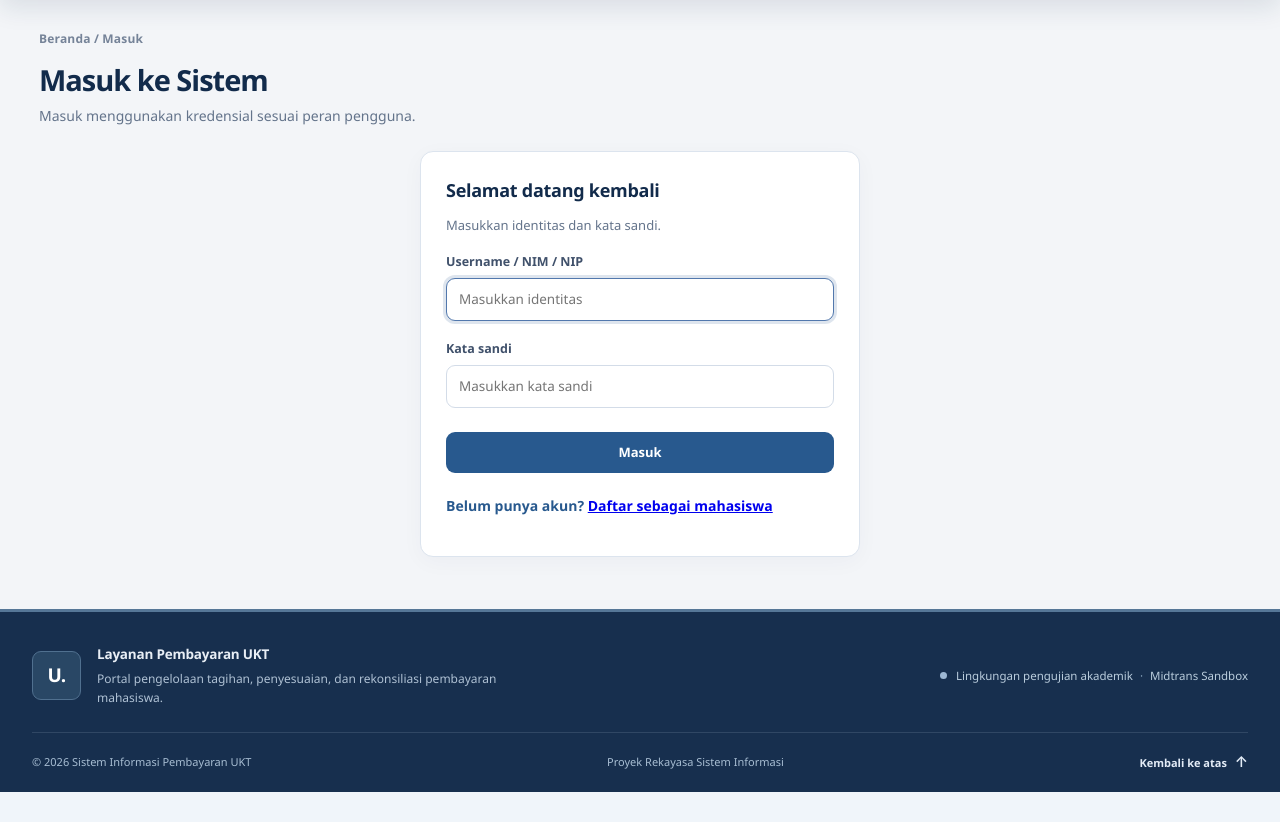
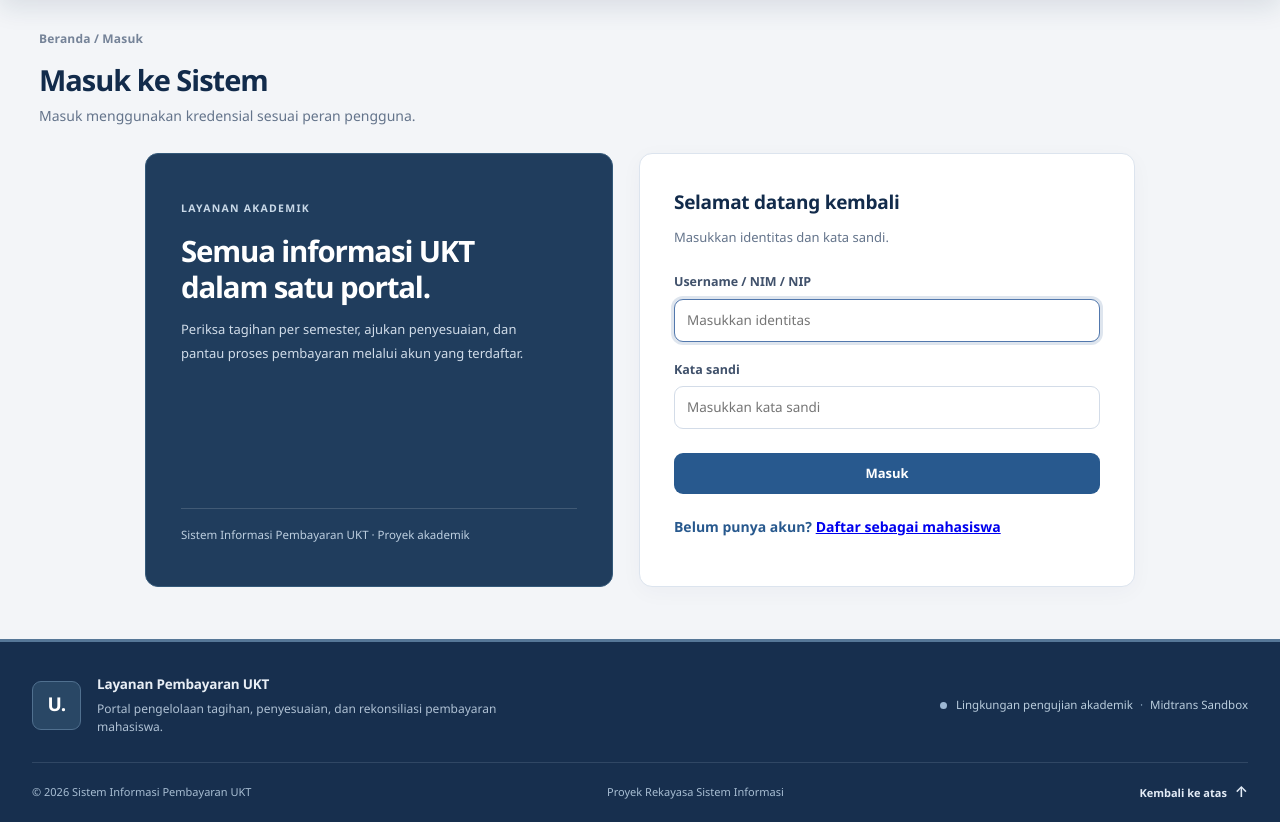
Before and after one commit to just-irvy/sistem-ukt, a Laravel app: page /login in a window 1280 px wide. Shown: the part 83-905 px from the top of the page. Before the commit the page ends 875 px from the top, so only its background shows below. Run offline with Laravel 12, Linux system fonts and the light colour scheme.

Commit message:
style: give login a focused split layout without changing form or validation

```diff
--- a/resources/views/auth/login.blade.php
+++ b/resources/views/auth/login.blade.php
@@ -9,7 +9,16 @@
     <h1>Masuk ke Sistem</h1>
     <p class="subjudul">Masuk menggunakan kredensial sesuai peran pengguna.</p>
 
-    <div class="kartu" style="max-width: 440px; margin: 0 auto;">
+    <div class="auth-layout">
+        <aside class="auth-intro" aria-label="Tentang portal">
+            <div>
+                <span class="section-eyebrow">LAYANAN AKADEMIK</span>
+                <h2>Semua informasi UKT dalam satu portal.</h2>
+                <p>Periksa tagihan per semester, ajukan penyesuaian, dan pantau proses pembayaran melalui akun yang terdaftar.</p>
+            </div>
+            <div class="auth-intro-note">Sistem Informasi Pembayaran UKT · Proyek akademik</div>
+        </aside>
+        <div class="kartu auth-card">
         <h2>Selamat datang kembali</h2>
         <p class="ket">Masukkan identitas dan kata sandi.</p>
 
@@ -40,5 +49,6 @@
         <p class="tautan" style="margin-top: 22px;">
             Belum punya akun? <a href="{{ route('registrasi') }}">Daftar sebagai mahasiswa</a>
         </p>
+        </div>
     </div>
 @endsection
```
